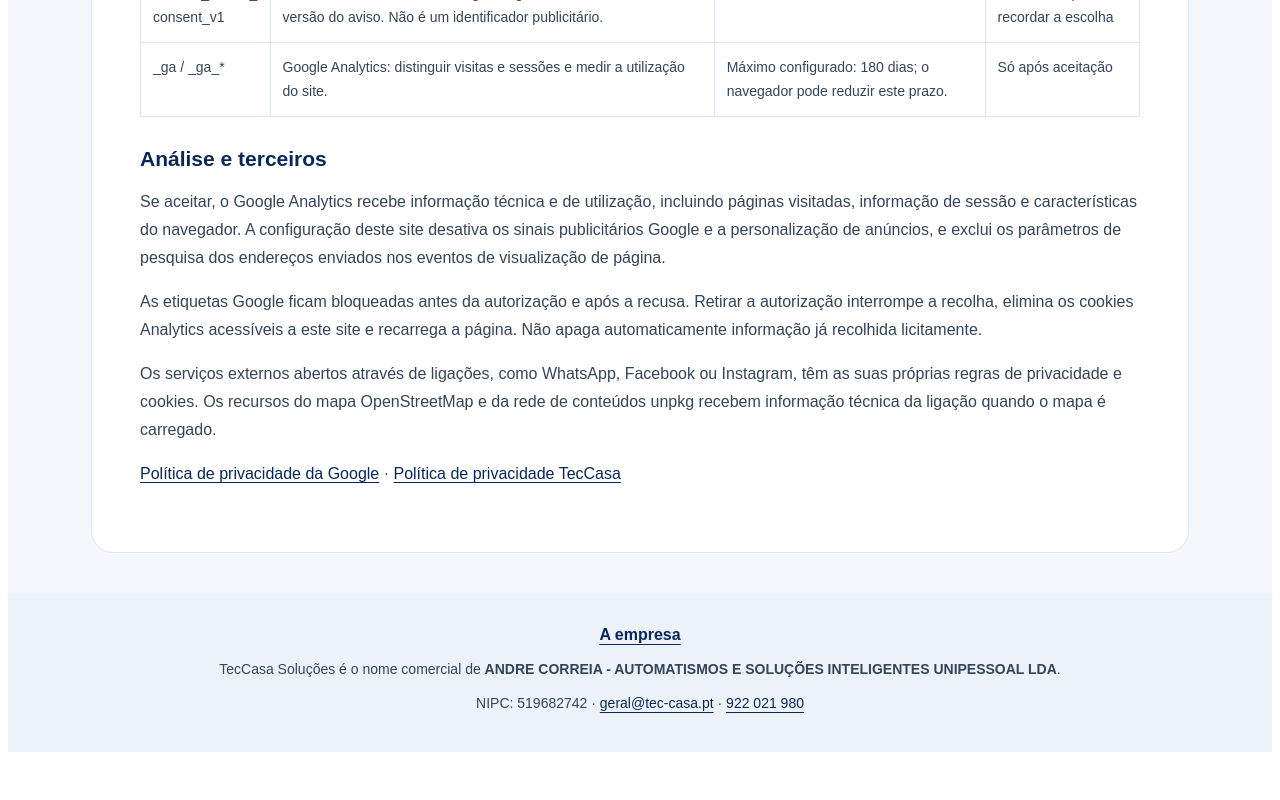
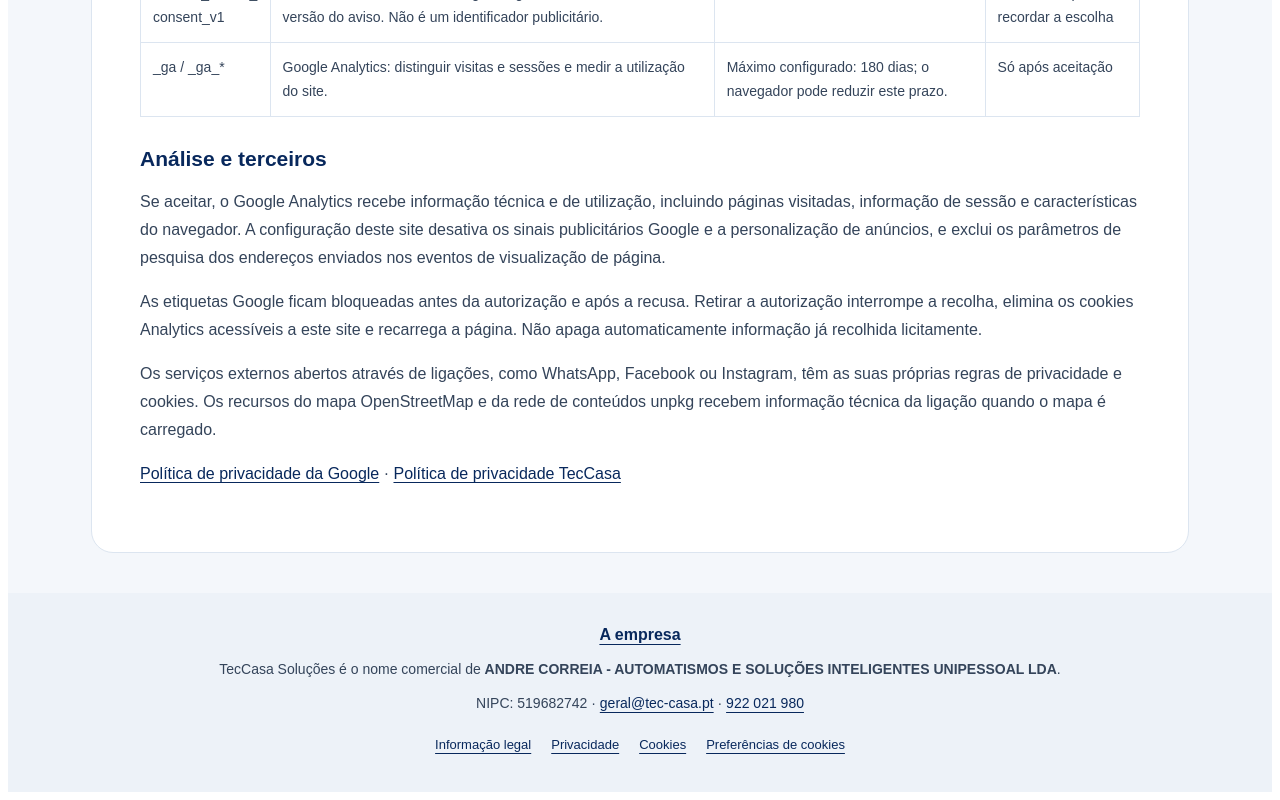
Before and after one commit to andrecorreiaauto-bit/teccasa-site, a Next.js app: page /cookies in a window 1280 px wide. Shown: the part 592-1392 px from the top of the page. Before the commit the page ends 1352 px from the top, so only its background shows below. Built offline with nearby package versions, Linux system fonts and the light colour scheme.

Commit message:
Implementar privacidade e consentimento: components/CompanyIdentity.js

```diff
--- a/components/CompanyIdentity.js
+++ b/components/CompanyIdentity.js
@@ -9,11 +9,20 @@ export default function CompanyIdentity({ english = false }) {
         <strong>{company.legalName}</strong>.
       </p>
       <p>NIPC: {company.taxId} · <a href={`mailto:${company.email}`}>{company.email}</a> · <a href={`tel:${company.telephone}`}>922 021 980</a></p>
+      <div className="policy-links">
+        <a href={english ? "/en/legal" : "/informacao-legal"}>{english ? "Legal information" : "Informação legal"}</a>
+        <a href={english ? "/en/privacy" : "/privacidade"}>{english ? "Privacy" : "Privacidade"}</a>
+        <a href={english ? "/en/cookies" : "/cookies"}>Cookies</a>
+        <button type="button" onClick={() => window.dispatchEvent(new Event("teccasa:cookie-preferences"))}>{english ? "Cookie preferences" : "Preferências de cookies"}</button>
+      </div>
       <style jsx>{`
         .company-identity { box-sizing: border-box; padding: 28px 24px 36px; background: #edf2f8; color: #34445a; text-align: center; font: 14px/1.7 Arial, sans-serif; }
         .company-identity p { max-width: 950px; margin: 10px auto 0; overflow-wrap: anywhere; }
         .company-identity a { color: #08285c; text-underline-offset: 4px; }
         .company-identity > a { font-weight: 700; font-size: 16px; }
+        .policy-links { display: flex; justify-content: center; gap: 12px 20px; flex-wrap: wrap; margin-top: 18px; font-size: 13px; }
+        button { background: none; border: none; padding: 0; font: inherit; color: #08285c; text-decoration: underline; text-underline-offset: 4px; cursor: pointer; }
+        a:focus-visible, button:focus-visible { outline: 3px solid #f7b545; outline-offset: 4px; }
       `}</style>
     </aside>
   );
```
